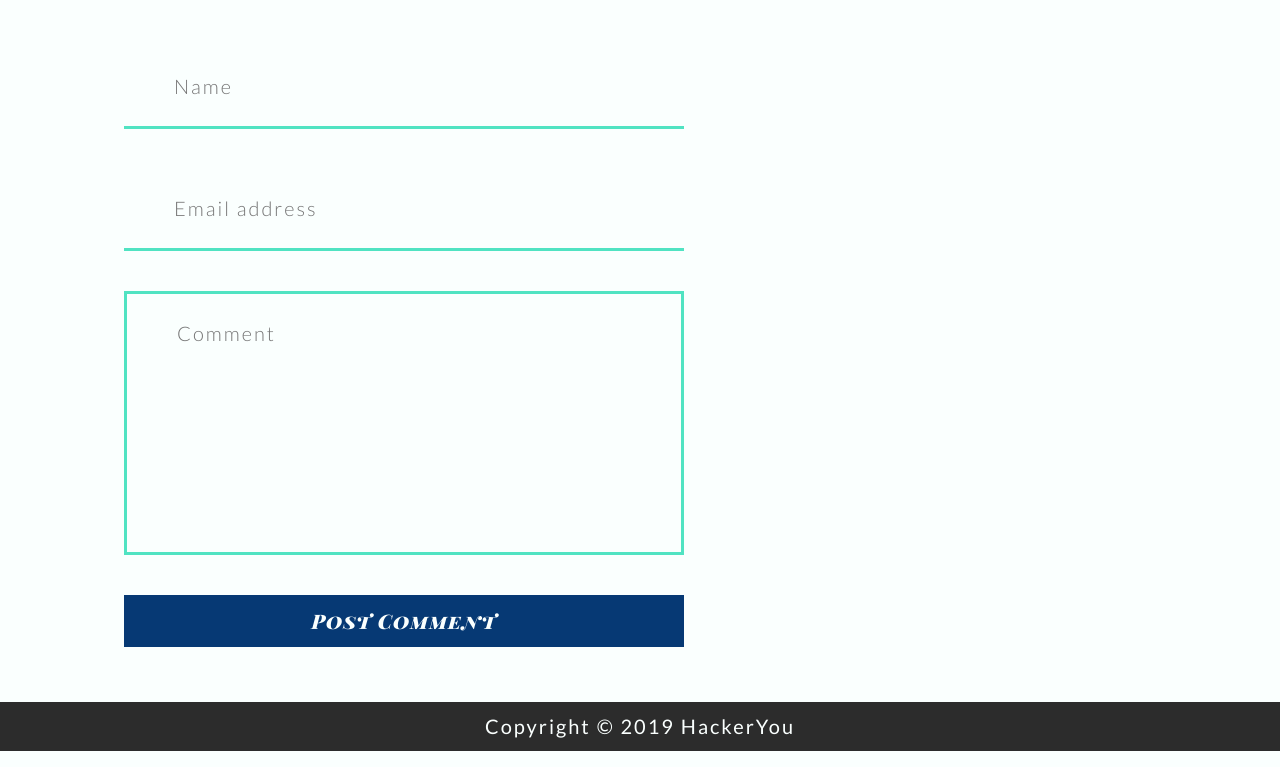
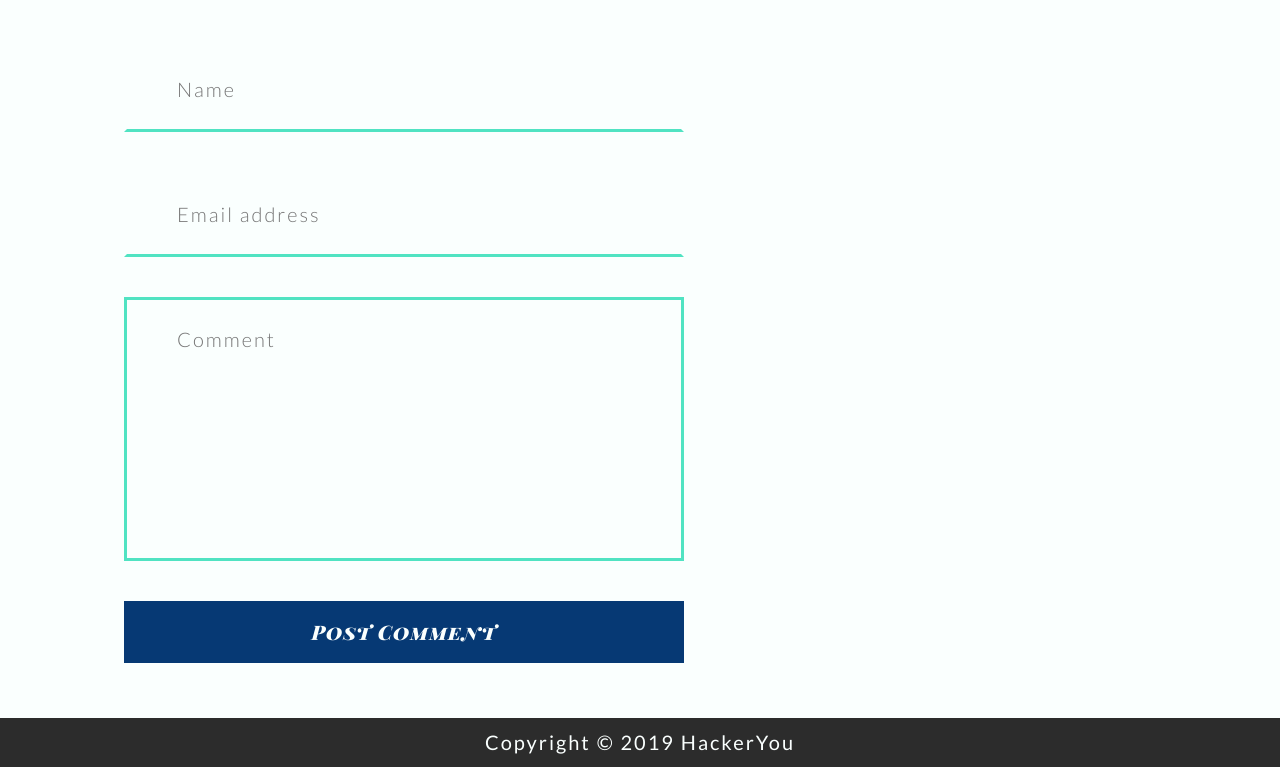
Before and after one commit to RGLewis/rafaelaLewisProject2, a plain HTML site: page blog.html in a window 1280 px wide. Shown: the part 2643-3410 px from the top of the page. Drawn offline with nearby package versions, Linux system fonts and the light colour scheme.

Commit message:
cleaned up borders

```diff
--- a/styles/partials/_blogComments.scss
+++ b/styles/partials/_blogComments.scss
@@ -13,6 +13,7 @@
 
         .userImage {
             width: 14%;
+            border: 5px solid transparent;
 
             &:hover .userProfilePic {
                 border: 5px solid $accentVibrant;
--- a/styles/partials/_commentFormGlobalStyles.scss
+++ b/styles/partials/_commentFormGlobalStyles.scss
@@ -2,7 +2,7 @@
 .commentForm input[type="text"], .commentForm input[type="email"] {
     margin: 0;
     width: 47%;
-    border: none;
+    border: 3px solid transparent;
     border-bottom: 3px solid $accentVibrant;
     background: none;
     padding: 25px 50px;
@@ -13,12 +13,8 @@
     letter-spacing: 0.1rem;
     margin-bottom: 40px;
 
-    &:active {
-        border: 5px solid $accentVibrant;
-    }
-
-    &:focus {
-        border: 5px solid $accentVibrant;
+    &:active, &:focus {
+        border: 3px solid $accentText2;
     }
 }
 
@@ -33,7 +29,7 @@
 .commentForm textarea {
     width: 100%;
     border: 3px solid $accentVibrant;
-    background: none;
+    background: transparent;
     padding: 25px 50px 125px 50px;
     font-family: $primaryFont;
     font-size: 1rem;
@@ -43,12 +39,8 @@
     margin-bottom: 40px;
     resize: none;
 
-    &:active {
-            border: 8px solid $accentVibrant;
-        }
-
-    &:focus {
-        border: 8px solid $accentVibrant;
+    &:active, &:focus {
+        border: 3px solid $accentText2;
     }
 }
 
@@ -57,7 +49,7 @@
     width: 100%;
     font-family: $accentFont;
     color: $primaryBackgroundH2;
-    border: none;
+    border: 5px solid transparent;
     font-size: 1rem;
     line-height: $heightMedium;
     letter-spacing: 0.05rem;
```
Also changed, not shown: styles/partials/_homeHeader.scss (indentation only), styles/style.css.
